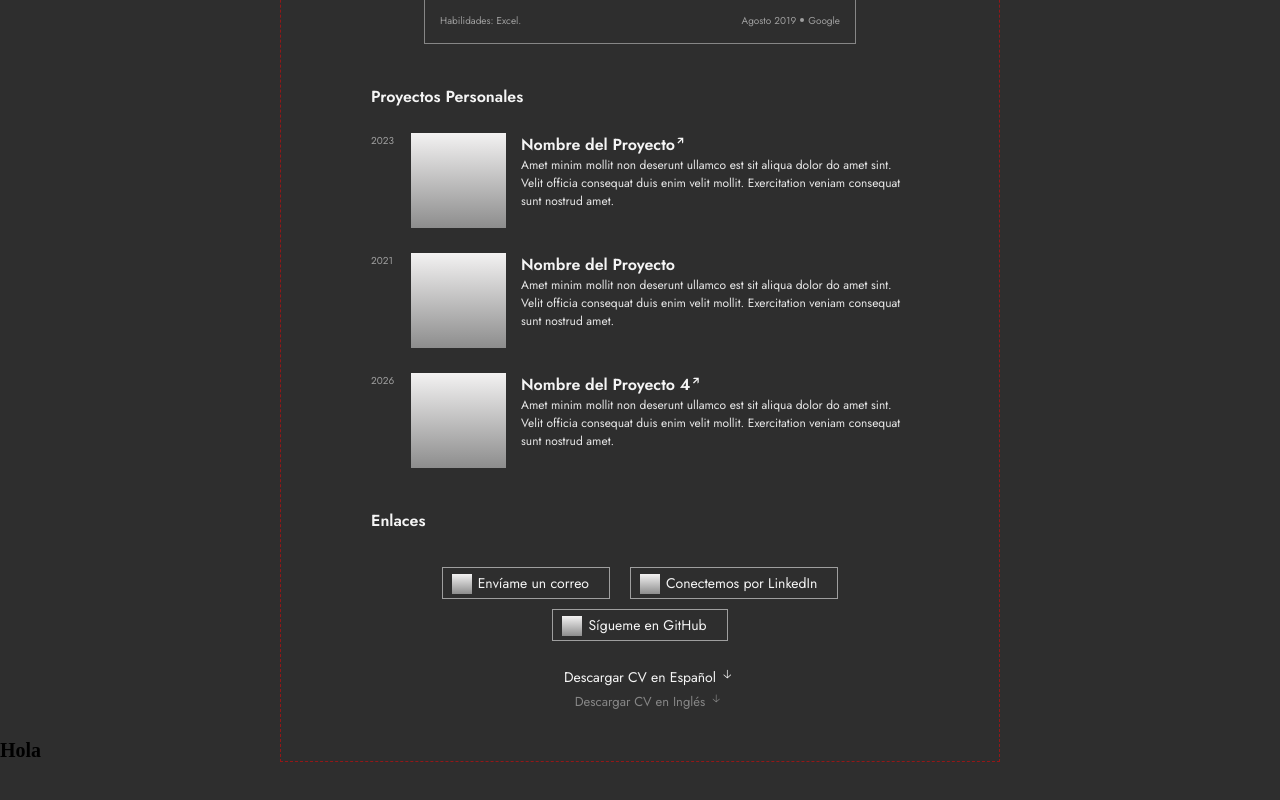
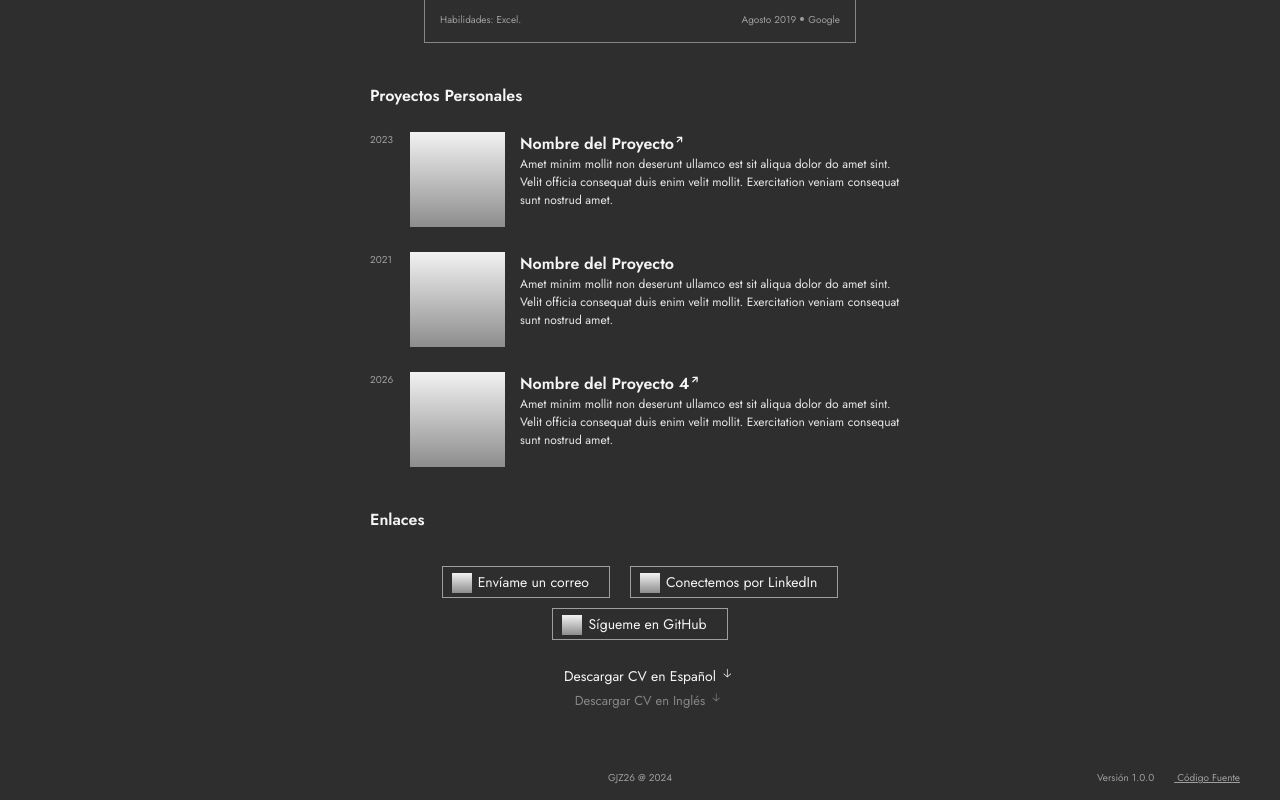
Before and after one commit to GJZ26/gjz26.github.io, a React (Vite) app: page / in a window 1280 px wide. Shown: the part 1484-2284 px from the top of the page. Before the commit the page ends 2246 px from the top, so only its background shows below. Built offline with nearby package versions, Linux system fonts and the light colour scheme.

Commit message:
feat: footer

```diff
--- a/index.html
+++ b/index.html
@@ -1,13 +1,16 @@
 <!doctype html>
-<html lang="en">
+<html lang="es-MX">
+
 <head>
   <meta charset="UTF-8" />
   <!-- <link rel="icon" type="image/svg+xml" href="/vite.svg" /> -->
   <meta name="viewport" content="width=device-width, initial-scale=1.0" />
   <title>GJZ26</title>
 </head>
+
 <body>
   <div id="root"></div>
   <script type="module" src="/src/app.tsx"></script>
 </body>
+
 </html>
--- a/src/components/Footer.tsx
+++ b/src/components/Footer.tsx
@@ -1,9 +1,15 @@
 import "../styles/components/Footer.styl";
 
 export default function Footer() {
+  const year = new Date().getFullYear();
   return (
     <footer>
-      <h1>Hola</h1>
+      <div>{/* Un Div Intensionalmente Vacío :D */}</div>
+      <span>GJZ26 @ {year}</span>
+      <div className="app-info">
+        <span className="version">Versión 1.0.0</span>
+        <a href="#"> Código Fuente</a>
+      </div>
     </footer>
   );
 }
--- a/src/components/Header.tsx
+++ b/src/components/Header.tsx
@@ -13,7 +13,7 @@ export default function Header() {
       <div className="lang-picker">
         <label htmlFor="es">
           Español
-          <input type="radio" name="lang" id="es" checked />
+          <input type="radio" name="lang" id="es" defaultChecked />
         </label>
         <label htmlFor="en">
           English
--- a/src/styles/Base.styl
+++ b/src/styles/Base.styl
@@ -16,6 +16,7 @@ body {
     justify-content: center;
     position: relative;
     margin: 0;
+    padding-bottom 40px
   }
 
   p {
--- a/src/styles/Themes.styl
+++ b/src/styles/Themes.styl
@@ -15,3 +15,27 @@ html, html.dark {
     --image-place-holder-bg: #f3f2f2;
     --image-place-holder-gr: linear-gradient(180deg, rgba(243, 242, 242, 1) 0%, rgba(141, 141, 141, 1) 100%);
 }
+
+html.debug {
+    * {
+        outline: 1px dashed rgba(0, 255, 42, 0.379) !important;
+    }
+
+    --font-family: monospace, monospace;
+    --background-color: black;
+    --primary-color: blue;
+    --text-color: yellow;
+    --secondary-color: red;
+    --third-color: rgb(238, 16, 157);
+    --image-place-holder-gr: rgb(0, 204, 255);
+}
+
+html.light {
+    --background-color: #f0f0f0;
+    --primary-color: #232323;
+    --text-color: #333333;
+    --secondary-color: #545454;
+    --third-color: #555555;
+    --image-place-holder-bg: #E0E0E0;
+    --image-place-holder-gr: linear-gradient(180deg, rgba(224, 224, 224, 1) 0%, rgba(141, 141, 141, 1) 100%);
+}
--- a/src/styles/components/Footer.styl
+++ b/src/styles/components/Footer.styl
@@ -1,9 +1,32 @@
 @import '../helpers/Variables.styl';
 
-footer
-    position: absolute
-    bottom: 0
-    left: 0
-    width: 100%
-    z-index: 1000
-    margin-top: 12px
+footer {
+    position: absolute;
+    bottom: 0;
+    left: 0;
+    width: 100%;
+    z-index: 1000;
+    display: flex;
+    justify-content: space-between;
+    align-items: center;
+    padding: 0px 40px 15px;
+    box-sizing: border-box;
+
+    > * {
+        flex: 1;
+        Extra_Small(secondary_color);
+    }
+
+    span {
+        text-align: center;
+    }
+
+    div.app-info {
+        text-align: right;
+
+        a {
+            color: secondary_color;
+            margin-left: 20px;
+        }
+    }
+}
--- a/src/styles/features/Experience.styl
+++ b/src/styles/features/Experience.styl
@@ -38,12 +38,13 @@ div.timeline {
         }
 
         span.date {
+            size = 224px;
             Dates(third_color);
             position: absolute;
             margin-top: -9px;
-            margin-left: -330px;
+            margin-left: (size * -1) - 30px;
             text-align: right;
-            width: 300px;
+            width: size;
         }
 
         h3 {
--- a/src/styles/pages/Main.styl
+++ b/src/styles/pages/Main.styl
@@ -1,6 +1,5 @@
 div.content {
     box-sizing: border-box;
-    border: 1px dashed rgba(255, 0, 0, 0.486);
     width: 720px;
     max-width: 800px;
     padding: 50px 90px;
```
Lines whose indentation alone changed are shown as unchanged.
